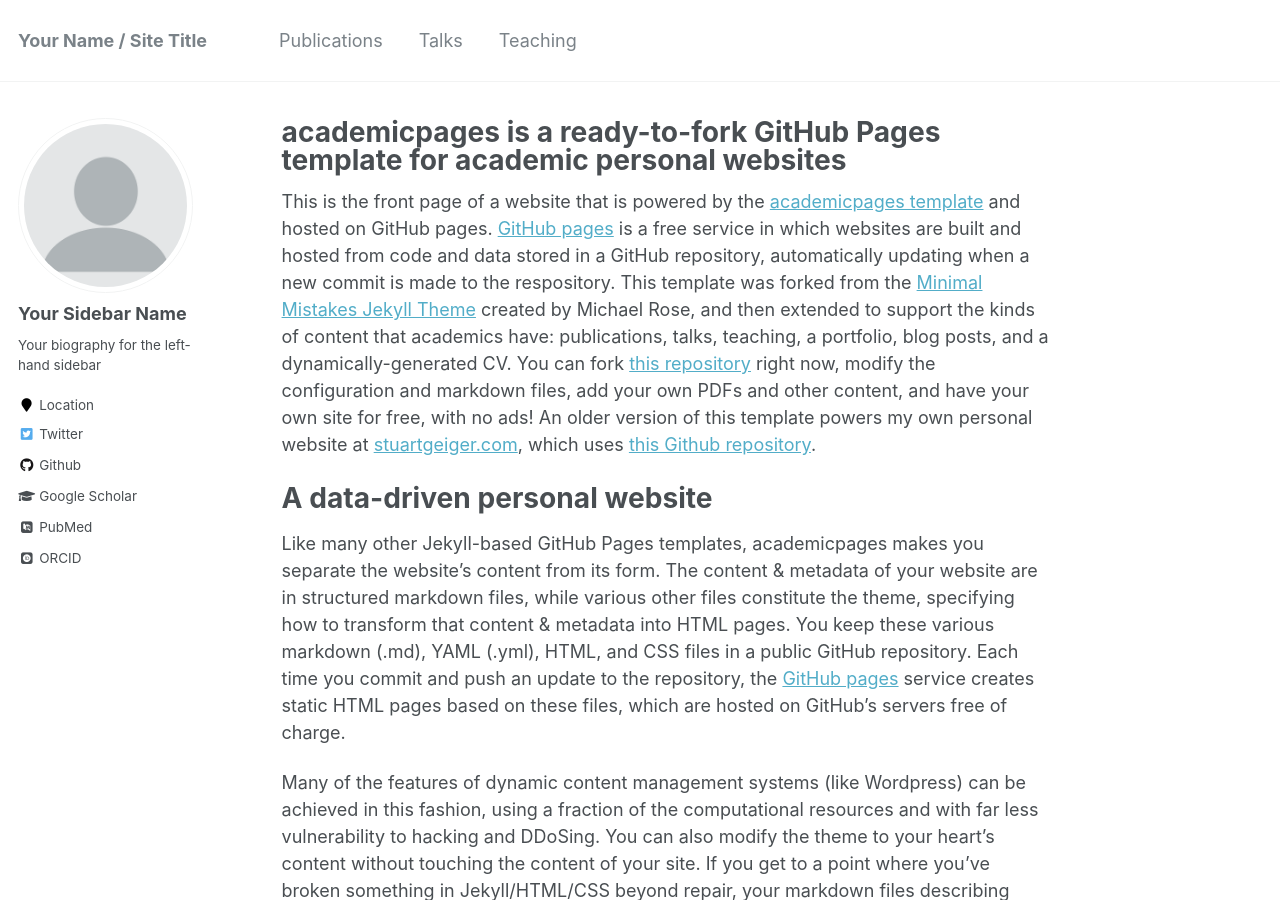
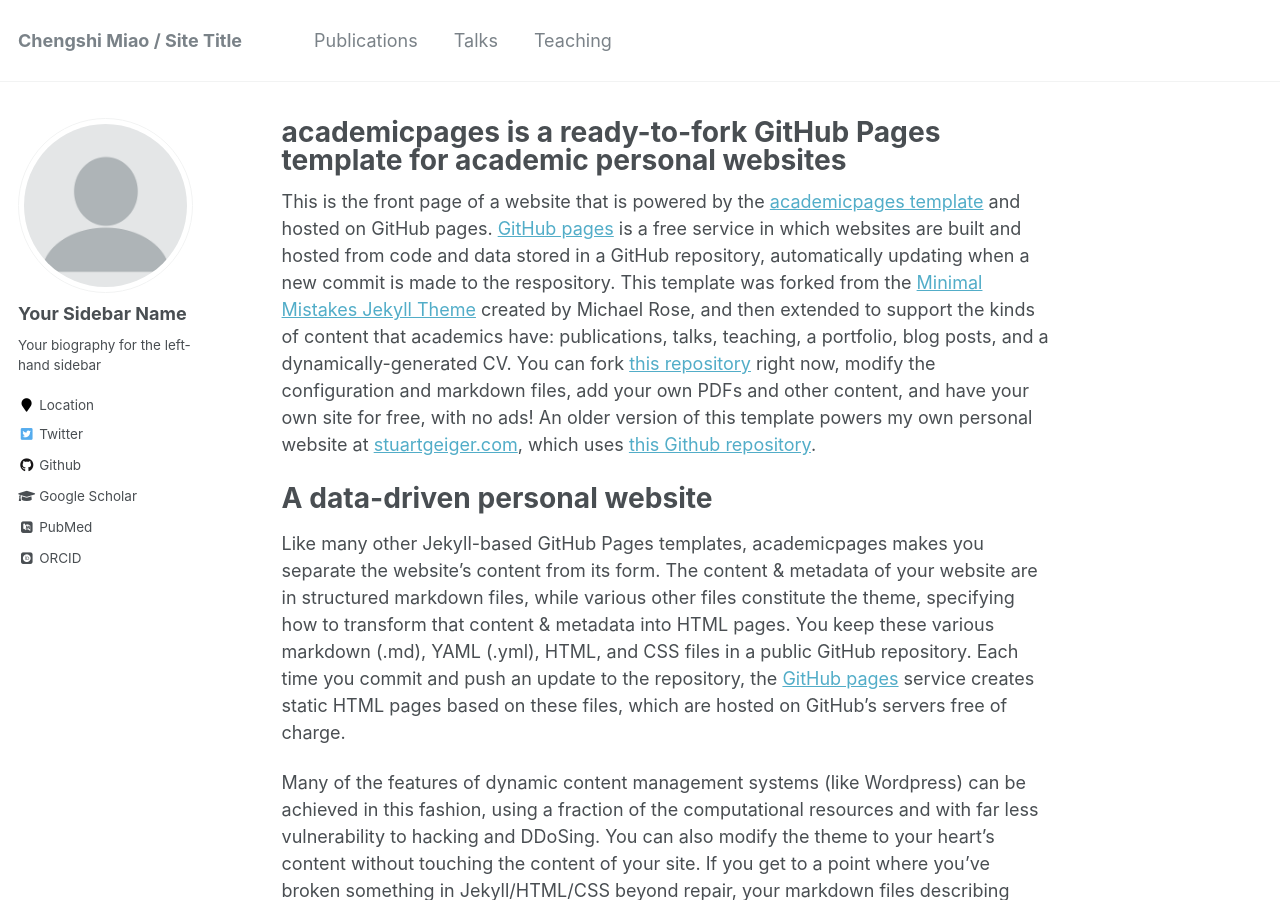
Before and after one commit to miaochengshi/miaochengshi.github.io, a Jekyll site: the page built from _pages/about.md, in a window 1280 px wide and 900 px high. Built offline with Jekyll 4.4.1, drawn with Linux system fonts in a browser that asks for light colours; some web fonts are replaced.

Commit message:
Update _config.yml

```diff
--- a/_config.yml
+++ b/_config.yml
@@ -6,8 +6,8 @@
 # `jekyll serve`. If you change this file, please restart the server process.
 
 # Site Settings
-locale                   : "en-US"
-title                    : "Your Name / Site Title"
+# locale                   : "en-US"
+title                    : "Chengshi Miao / Site Title"
 title_separator          : "-"
 name                     : &name "Your Name"
 description              : &description "personal description"
```
